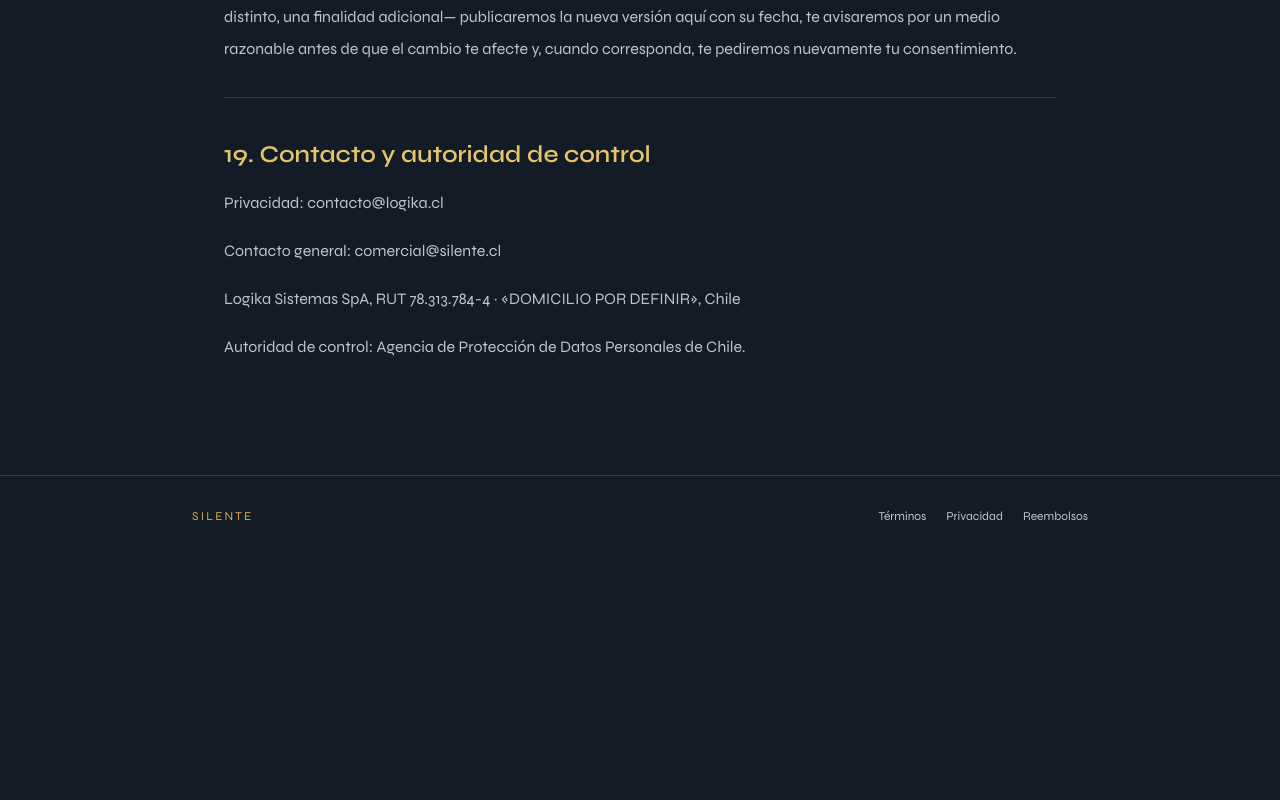
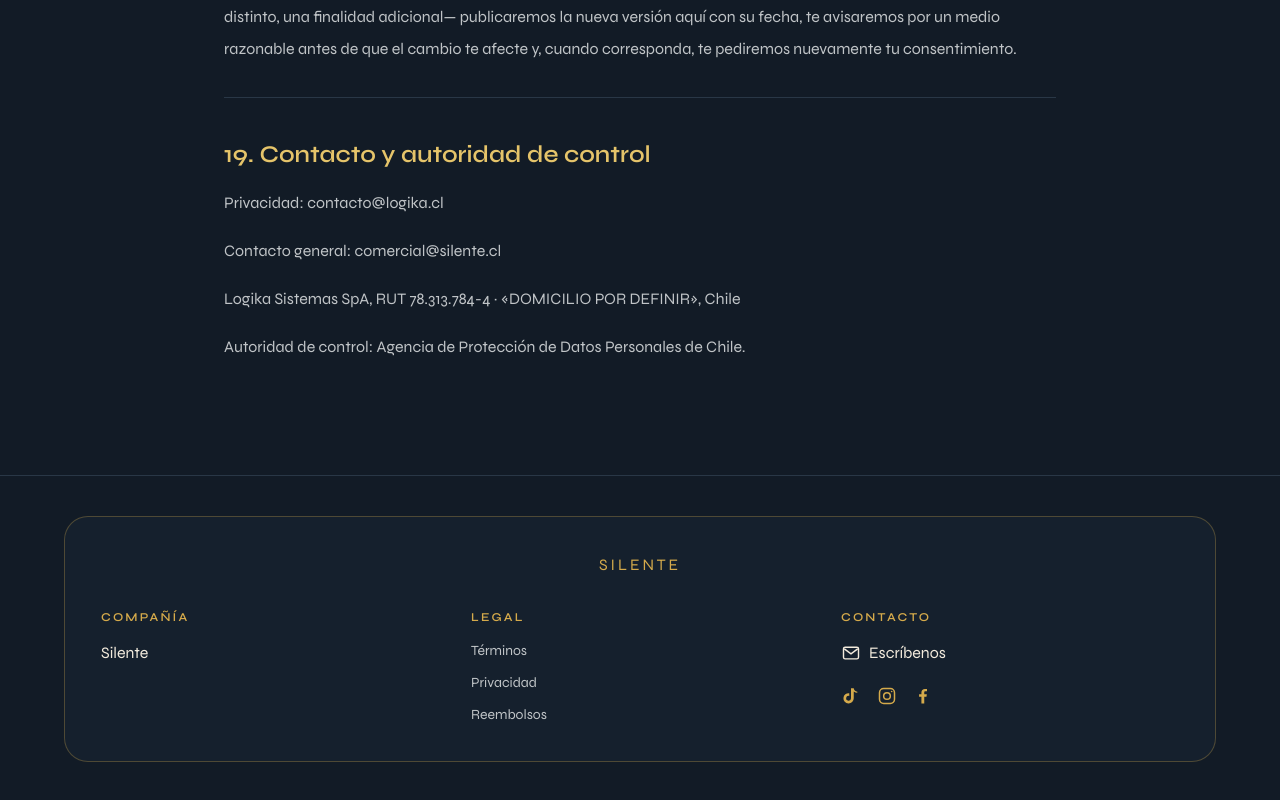
Before and after one commit to ElCopyPaste/silente-web, a Next.js app: page /privacidad in a window 1280 px wide. Shown: the part 10042-10842 px from the top of the page. Before the commit the page ends 10598 px from the top, so only its background shows below. Built offline with nearby package versions, Linux system fonts and the light colour scheme.

Commit message:
Unificar el pie de las páginas legales

```diff
--- a/components/LegalPageLayout.tsx
+++ b/components/LegalPageLayout.tsx
@@ -1,5 +1,6 @@
 import type { ReactNode } from "react";
 import Image from "next/image";
+import { SiteFooter } from "@/components/SiteFooter";
 
 const basePath = process.env.NEXT_PUBLIC_BASE_PATH ?? "";
 
@@ -43,16 +44,7 @@ export function LegalPageLayout({
         <div className="space-y-10">{children}</div>
       </article>
 
-      <footer className="border-t border-[var(--silente-border)] px-5 py-8">
-        <div className="mx-auto flex max-w-4xl flex-col items-center justify-between gap-5 text-center text-xs text-[var(--silente-muted)] sm:flex-row sm:text-left">
-          <span className="tracking-[.18em] text-[var(--silente-gold)]">SILENTE</span>
-          <nav aria-label="Información legal" className="flex flex-wrap justify-center gap-x-5 gap-y-2">
-            <a className="transition-colors hover:text-[var(--silente-ivory)]" href={`${basePath}/terminos/`}>Términos</a>
-            <a className="transition-colors hover:text-[var(--silente-ivory)]" href={`${basePath}/privacidad/`}>Privacidad</a>
-            <a className="transition-colors hover:text-[var(--silente-ivory)]" href={`${basePath}/reembolsos/`}>Reembolsos</a>
-          </nav>
-        </div>
-      </footer>
+      <SiteFooter />
     </main>
   );
 }
```
